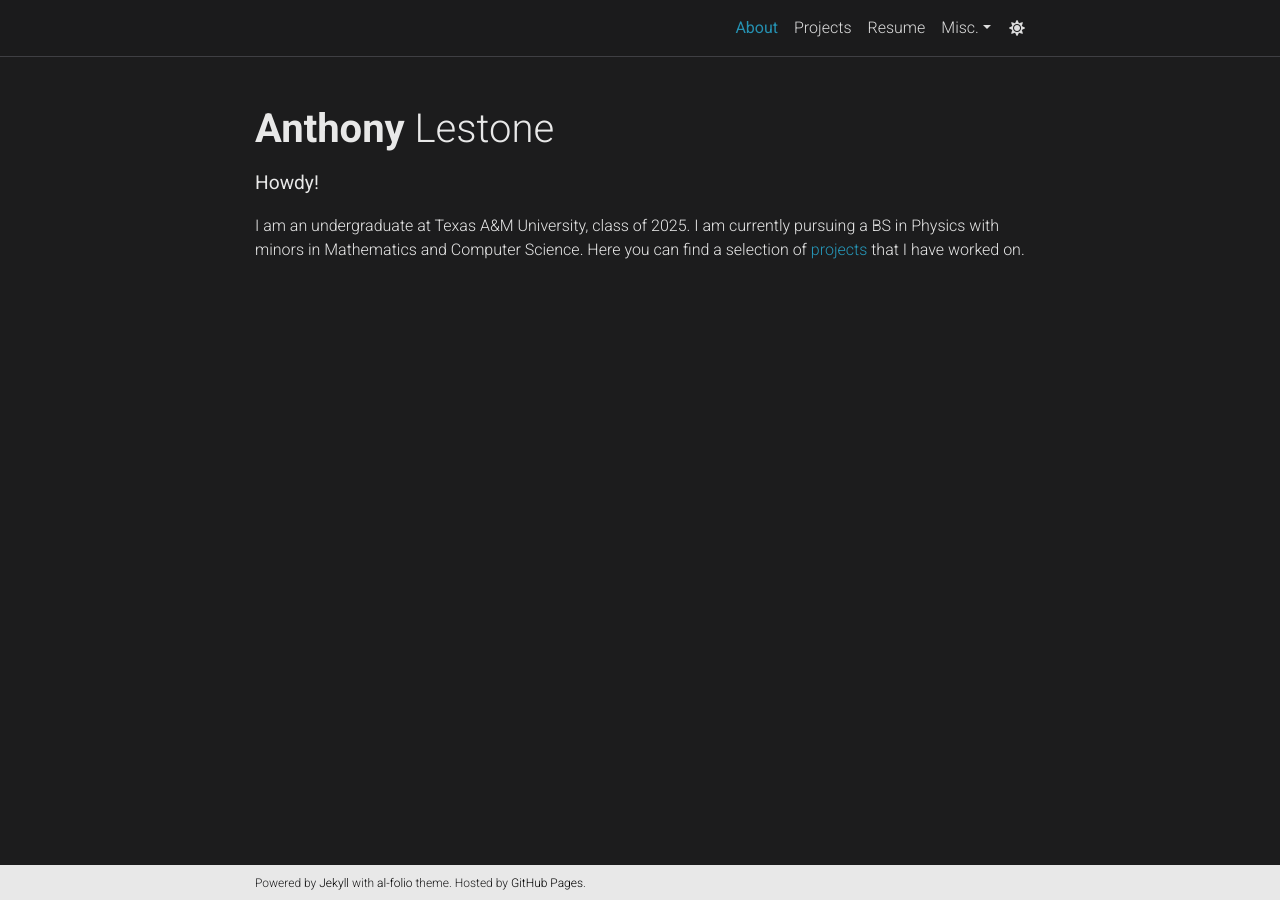
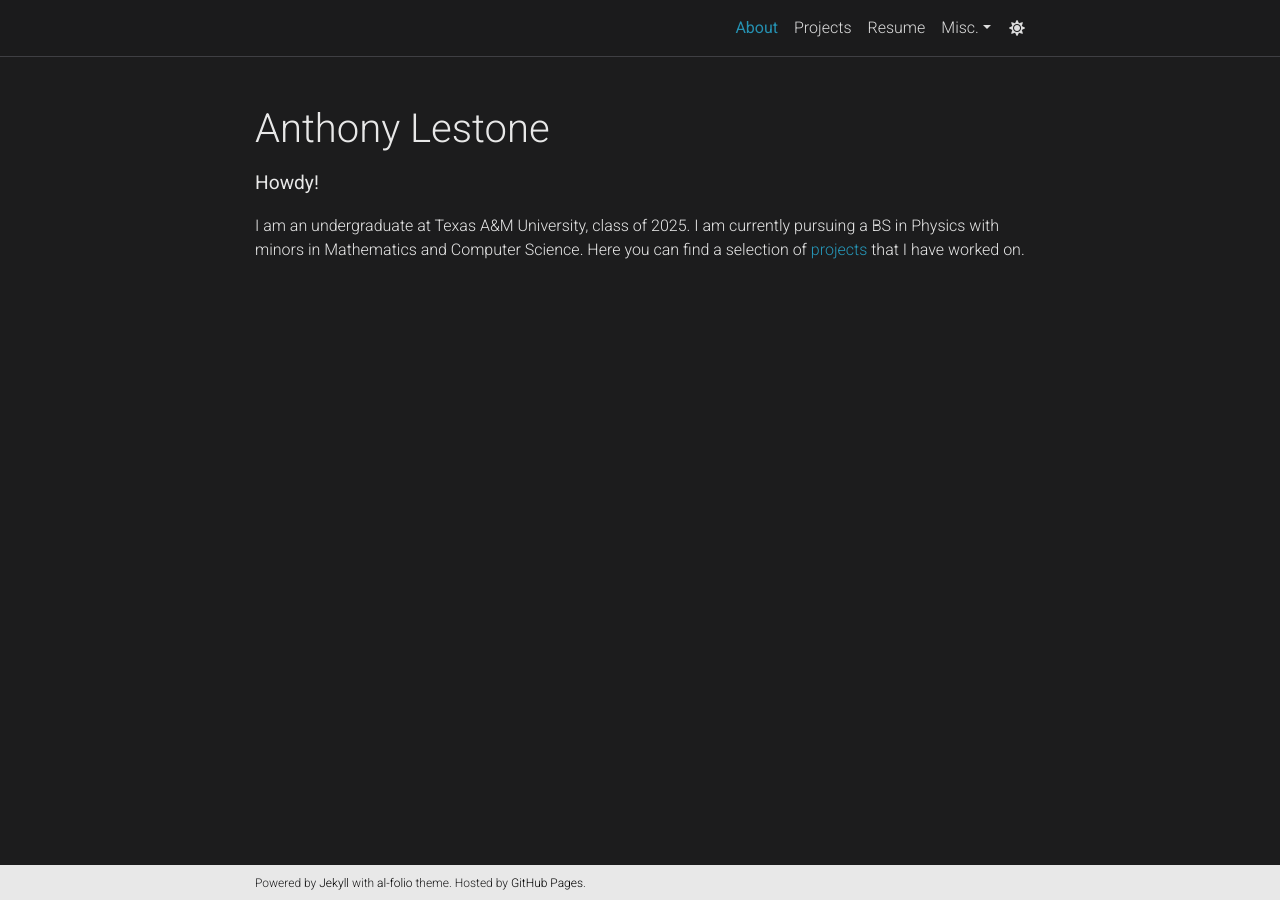
Before and after one commit to anthonylestone/anthonylestone.github.io, a Jekyll site: the page built from _pages/about.md, in a window 1280 px wide. Built offline with Jekyll 4.4.1, drawn with Linux system fonts in a browser that asks for light colours; comment, search, counter and statistics services are not loaded; a style sheet for code colours, icons or effects is not loaded; some of the changed lines change nothing that is shown.

Commit message:
updated favicon, site title

```diff
--- a/_config.yml
+++ b/_config.yml
@@ -2,7 +2,7 @@
 # Site settings
 # -----------------------------------------------------------------------------
 
-title: blank # the website title (if blank, full name will be used instead)
+title: Anthony Lestone # the website title (if blank, full name will be used instead)
 first_name: Anthony
 middle_name:
 last_name: Lestone
@@ -15,7 +15,7 @@
 keywords: lestone, tamu, physics, portfolio, resume # add your own keywords or leave empty
 
 lang: en # the language of your site (for example: en, fr, cn, ru, etc.)
-icon: ⚛️  # the emoji used as the favicon (alternatively, provide image name in /assets/img/)
+icon: /assets/img/favicon-16x16.png  # the emoji used as the favicon (alternatively, provide image name in /assets/img/)
 
 url: https://anthonylestone.github.io # the base hostname & protocol for your site
 baseurl: # the subpath of your site, e.g. /blog/
@@ -112,9 +112,9 @@
 # Blog
 # -----------------------------------------------------------------------------
 
-blog_name: al-folio # blog_name will be displayed in your blog page
+blog_name: blog # blog_name will be displayed in your blog page
 blog_nav_title: blog # your blog must have a title for it to be displayed in the nav bar
-blog_description: a simple whitespace theme for academics
+blog_description: A place for miscellaneous thoughts.
 permalink: /blog/:year/:title/
 
 # Pagination
@@ -145,8 +145,6 @@
 # If you have blog posts published on medium.com or other exteranl sources,
 # you can display them in your blog by adding a link to the RSS feed.
 external_sources:
-  - name: medium.com
-    rss_url: https://medium.com/@al-folio/feed
 
 # -----------------------------------------------------------------------------
 # Collections
```
Also changed, not shown: assets/img/favicon-16x16.png (added).
